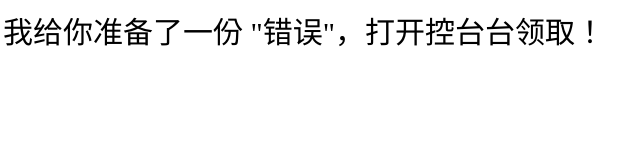
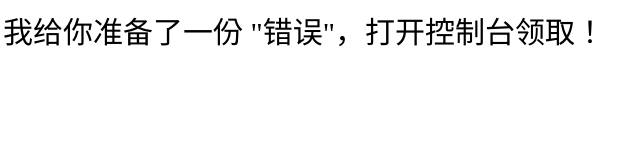
Before and after one commit to Younger-Peng/javascript-basic, a plain HTML site: page console/index.html in a window 1280 px wide. Shown: the full height of the page, 5-645 px from the left. Drawn offline with Linux system fonts and the light colour scheme.

Commit message:
Modify text

```diff
--- a/console/index.html
+++ b/console/index.html
@@ -6,7 +6,7 @@
 </head>
 <body>
     <div id="container">
-        我给你准备了一份 "错误"，打开控台台领取！
+        我给你准备了一份 "错误"，打开控制台领取！
     </div>
     <script src="index.js"></script>
 </body>
```
Also changed, not shown: README.md.
